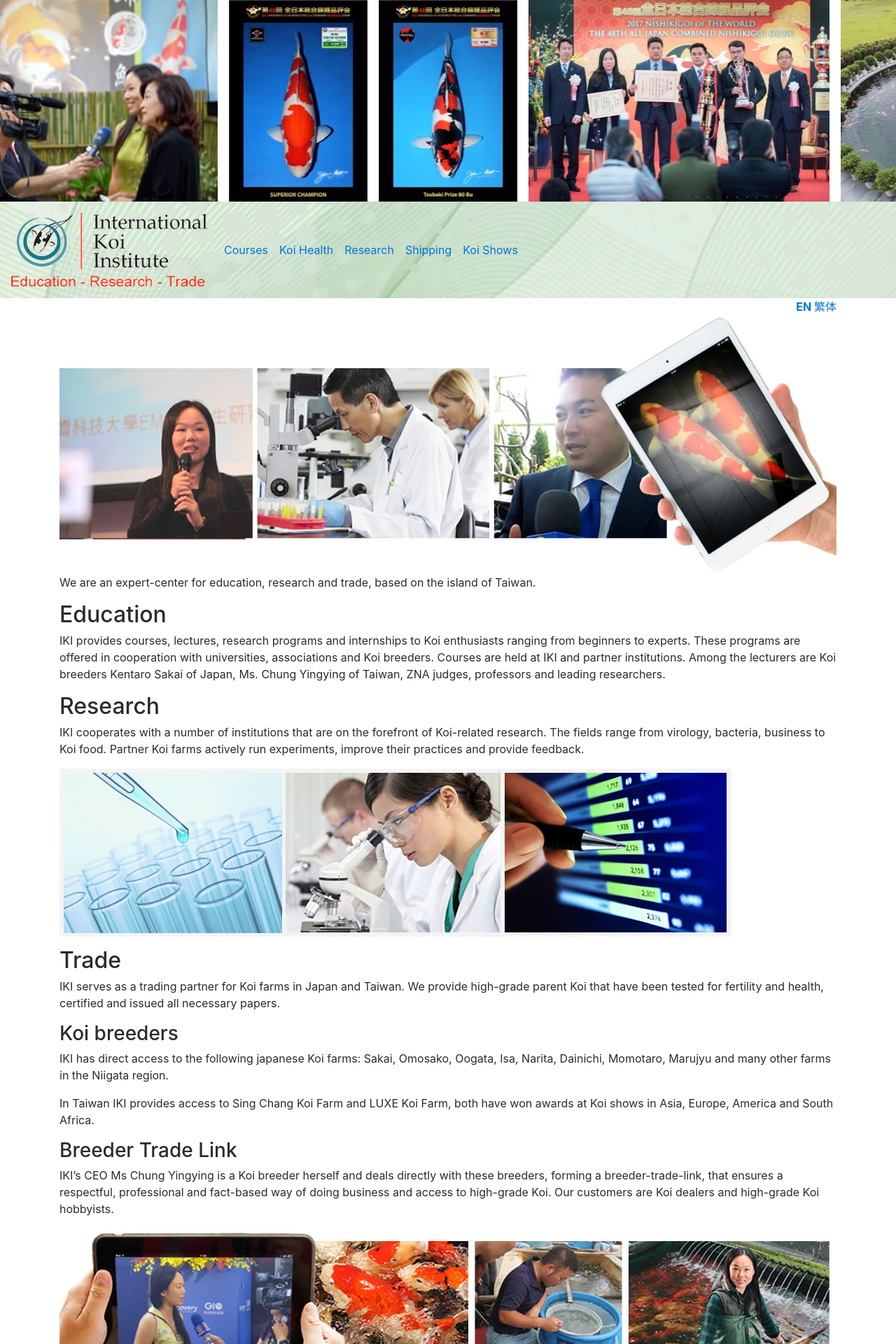
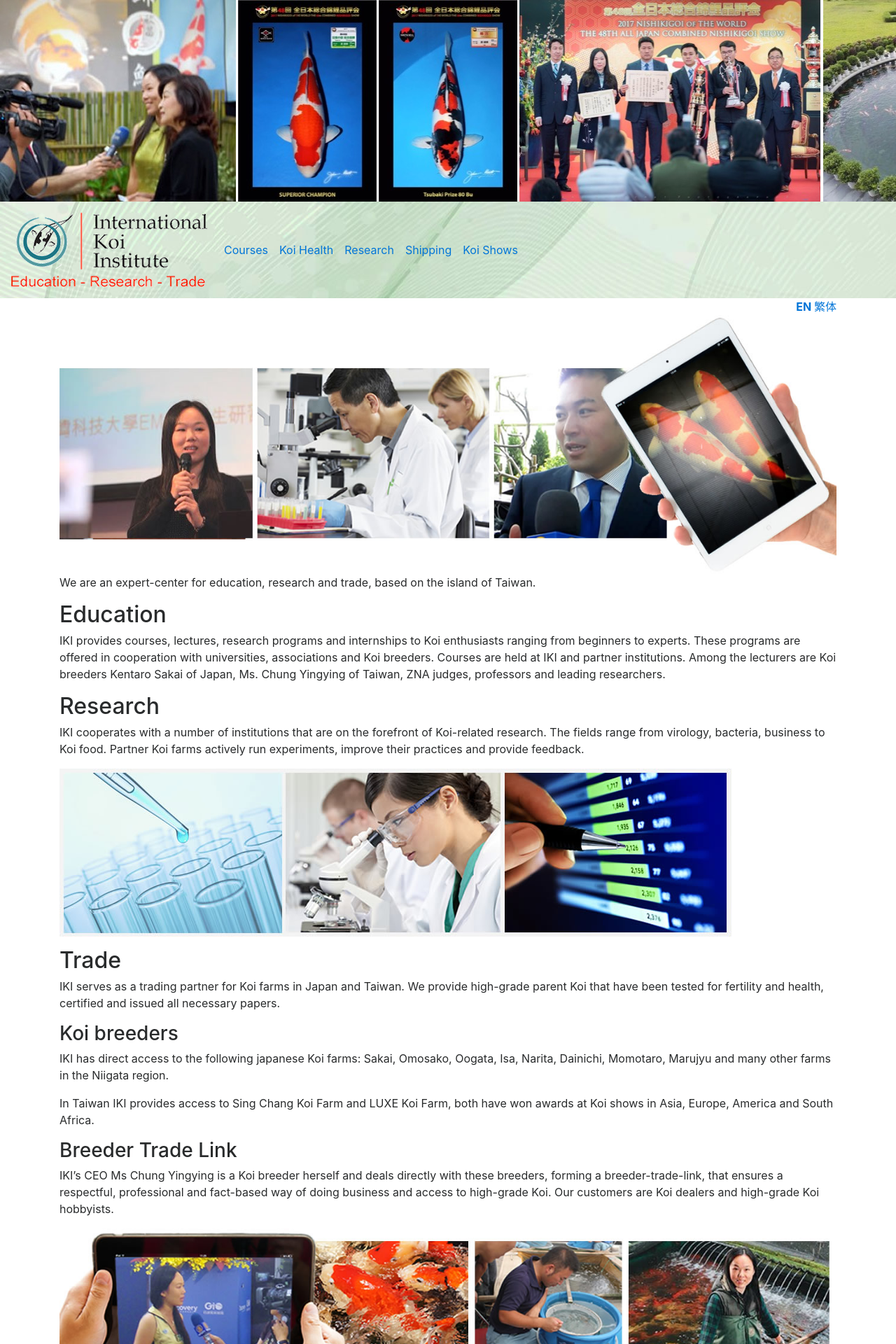
Before and after one commit to gukii/emdat, a Jekyll site: the page built from index.md, in a window 1280 px wide. Shown: the top 1920 px of the page at 70% size. Built offline with Jekyll 4.4.1, drawn with Linux system fonts in a browser that asks for light colours; nearby versions of some CDN libraries.

Commit message:
slide spacing

```diff
--- a/_includes/cssblock.html
+++ b/_includes/cssblock.html
@@ -41,8 +41,8 @@
 
 /*  standard class for slick slides that are included with include function "s_gallery" --> */
   .slick-slide {
-    padding-left: 0.5rem;
-    padding-right: 0.5rem;
+    padding-left: 0.1rem;
+    padding-right: 0.1rem;
   }
 
   #navigation,.navbar .navbar-default{
```
Also changed, not shown: _includes/header.html (+6 -4 lines).
